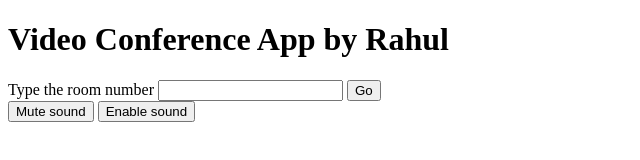
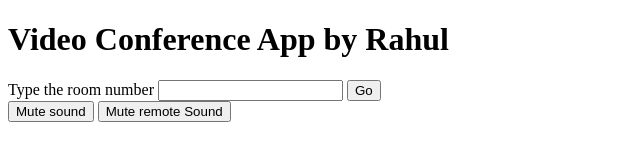
Before and after one commit to rahul09holkar-stepapp/videoconf, a website: page public/index.html in a window 1280 px wide. Shown: the full height of the page, 0-640 px from the left. Drawn offline with nearby package versions, Linux system fonts and the light colour scheme; no server answers.

Commit message:
by auto deployer

```diff
--- a/public/client.js
+++ b/public/client.js
@@ -33,6 +33,7 @@ btnGoRoom.onclick = function () {
     } else {
         roomNumber = inputRoomNumber.value;
         socket.emit('create or join', roomNumber);
+	console.log(roomNumber)
         divSelectRoom.style = "display: none;";
         divConsultingRoom.style = "display: block;";
     }
--- a/public/index.html
+++ b/public/index.html
@@ -17,7 +17,7 @@
     </div>
     <div>
 	<button onclick="enableMute()" type="button">Mute sound</button>
-        <button onclick="disableMute()" type="button">Enable sound</button>
+        <button onclick="disableMute()" type="button">Mute remote Sound</button>
     </div>
 
     <script src="/socket.io/socket.io.js"></script>
```
